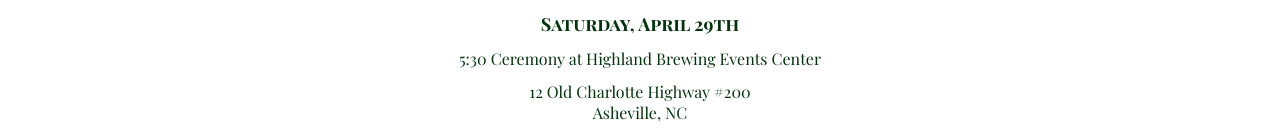
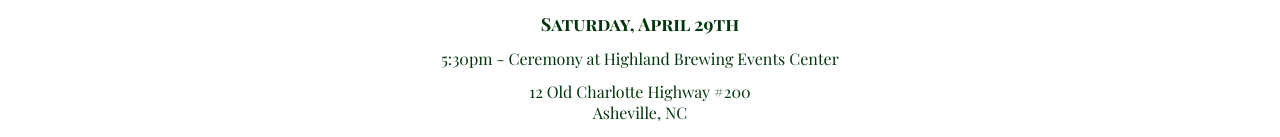
Before and after one commit to angevogler/wedding-website, a React (Create React App) app: page /events in a window 1280 px wide. Shown: the part 749-886 px from the top of the page. Built offline with nearby package versions, Linux system fonts and the light colour scheme.

Commit message:
updating time on events page

```diff
--- a/src/components/eventsPage/EventsPage.tsx
+++ b/src/components/eventsPage/EventsPage.tsx
@@ -7,7 +7,7 @@
         <FancyH1>Events</FancyH1>
         <StyledH5>Saturday, April 29th</StyledH5>
         <BodyLarge>
-            5:30 Ceremony at Highland Brewing Events Center
+            5:30pm - Ceremony at Highland Brewing Events Center
         </BodyLarge>
         <AddressContainer>
             <BodyLarge>12 Old Charlotte Highway #200</BodyLarge>
```
